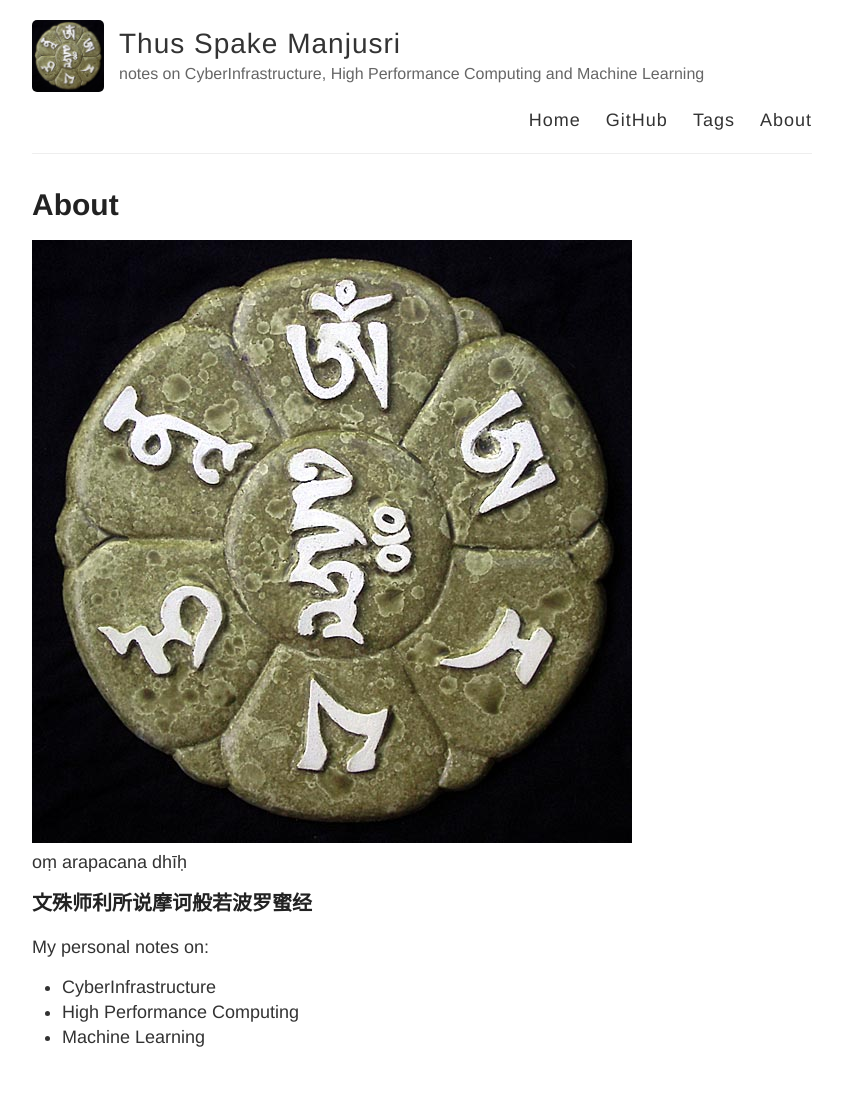
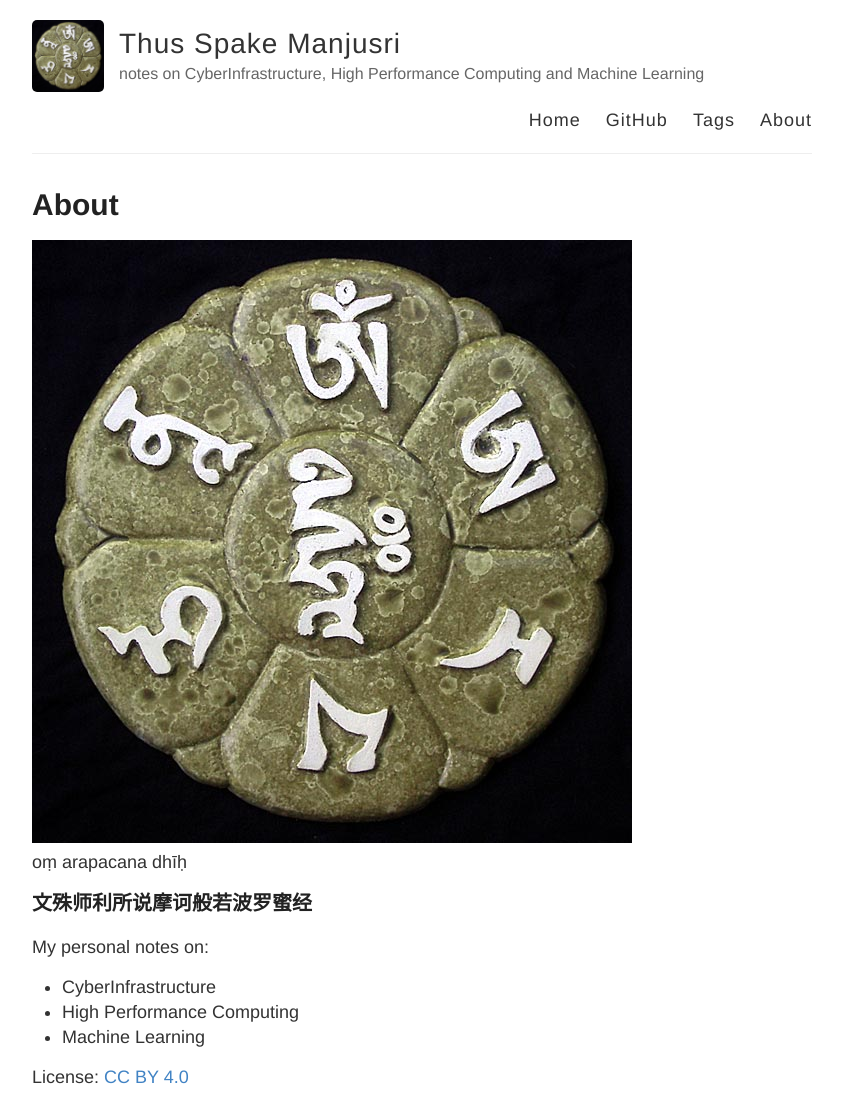
Before and after one commit to shawfdong/shawfdong.github.io, a Jekyll site: the page built from about.md, in a window 1280 px wide. Shown: the whole page, without its empty margins (218-1061 px from the left). Built offline with Jekyll 4.4.1, drawn with Linux system fonts in a browser that asks for light colours; before the commit the page ends 1065 px from its top, so only the background shows below that.

Commit message:
Update license

```diff
--- a/about.md
+++ b/about.md
@@ -15,3 +15,5 @@ My personal notes on:
   * CyberInfrastructure
   * High Performance Computing
   * Machine Learning
+
+License: [CC BY 4.0](https://creativecommons.org/licenses/by/4.0/)
```
